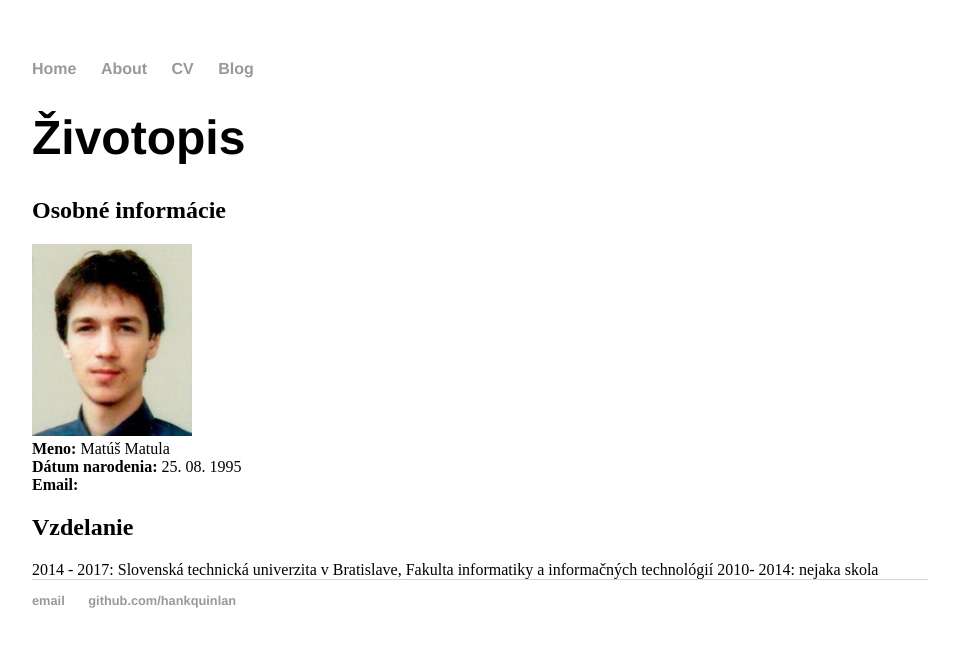
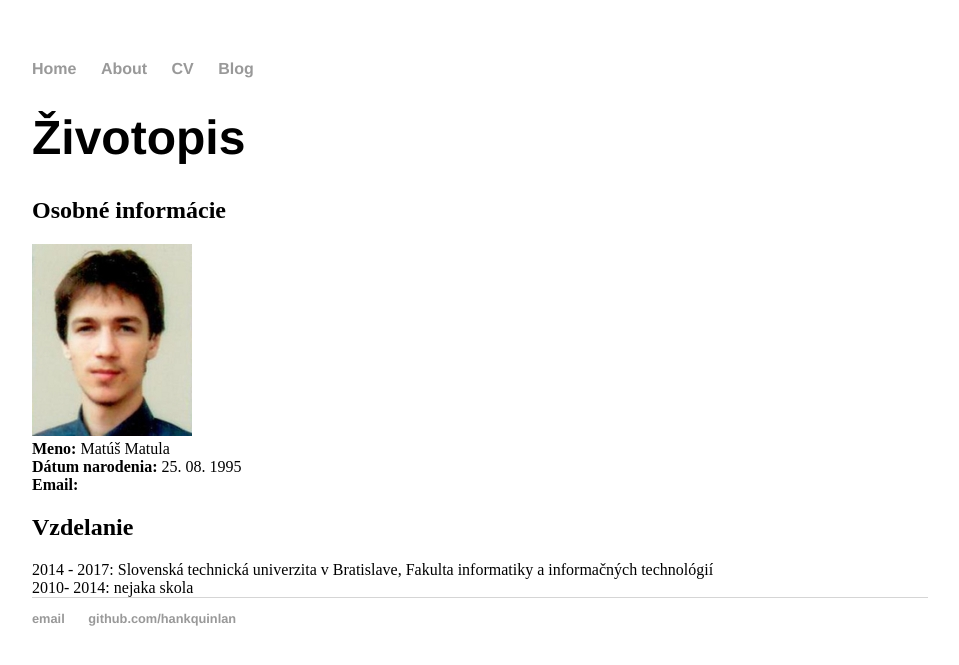
Before and after one commit to matusmatula/matusmatula.github.io, a Jekyll site: the page built from cv.html, in a window 1280 px wide. Shown: the top 665 px of the page, without its empty margins (160-1119 px from the left). Built offline with Jekyll 4.4.1, drawn with Linux system fonts in a browser that asks for light colours.

Commit message:
Update cv.html

```diff
--- a/_layouts/cv.html
+++ b/_layouts/cv.html
@@ -12,6 +12,6 @@ layout: default
 <h2>{{ page.education }}</h2>
 <div>
   {% for skola in page.sections.skoly %}
-    {{ skola['roky'] | textilize }}: {{ skola['nazov'] | textilize }}
+    <div>{{ skola['roky'] | textilize }}: {{ skola['nazov'] | textilize }}</div>
   {% endfor %}
 </div>
```
